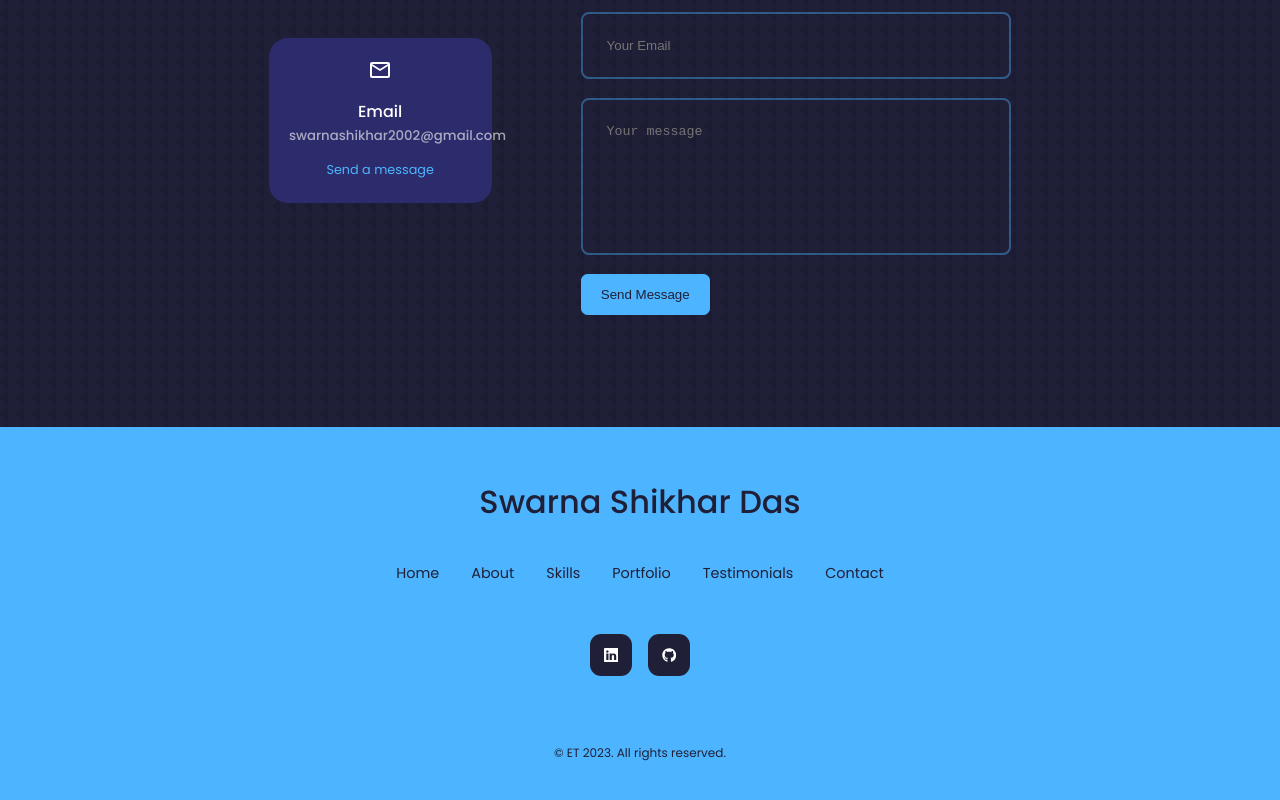
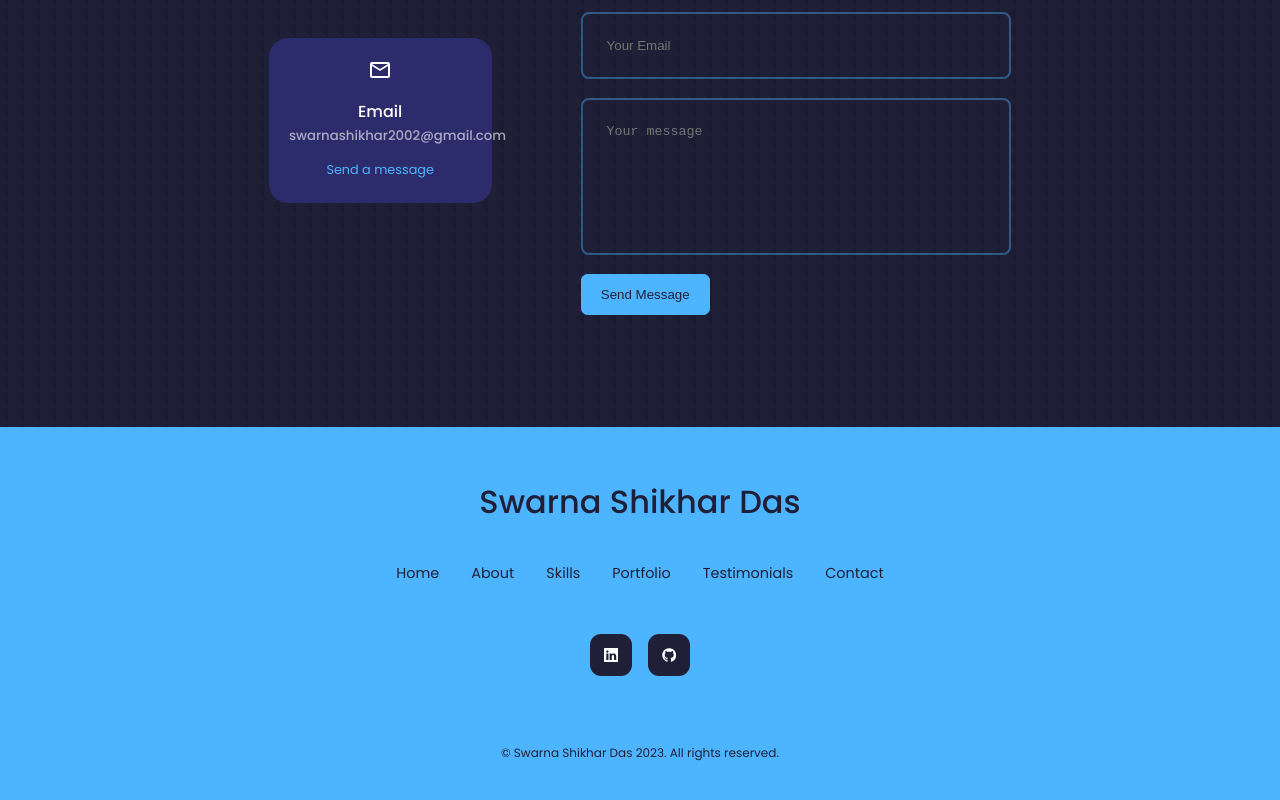
Before and after one commit to SwarnaShikhar/swarnaPortfolio, a React (Create React App) app: page / in a window 1280 px wide. Shown: the part 4042-4842 px from the top of the page. Built offline with nearby package versions, Linux system fonts and the light colour scheme.

Commit message:
change footer

```diff
--- a/src/components/footer/Footer.jsx
+++ b/src/components/footer/Footer.jsx
@@ -20,7 +20,7 @@ const Footer = () => {
       <a href="https://github.com/SwarnaShikhar" target="_blank" rel="noreferrer" ><FaGithub /></a>
       </div>
       <div className="footer__copyright">
-        <small>&copy; ET 2023. All rights reserved.</small>
+        <small>&copy; Swarna Shikhar Das 2023. All rights reserved.</small>
       </div>
     </footer>
   )
```
